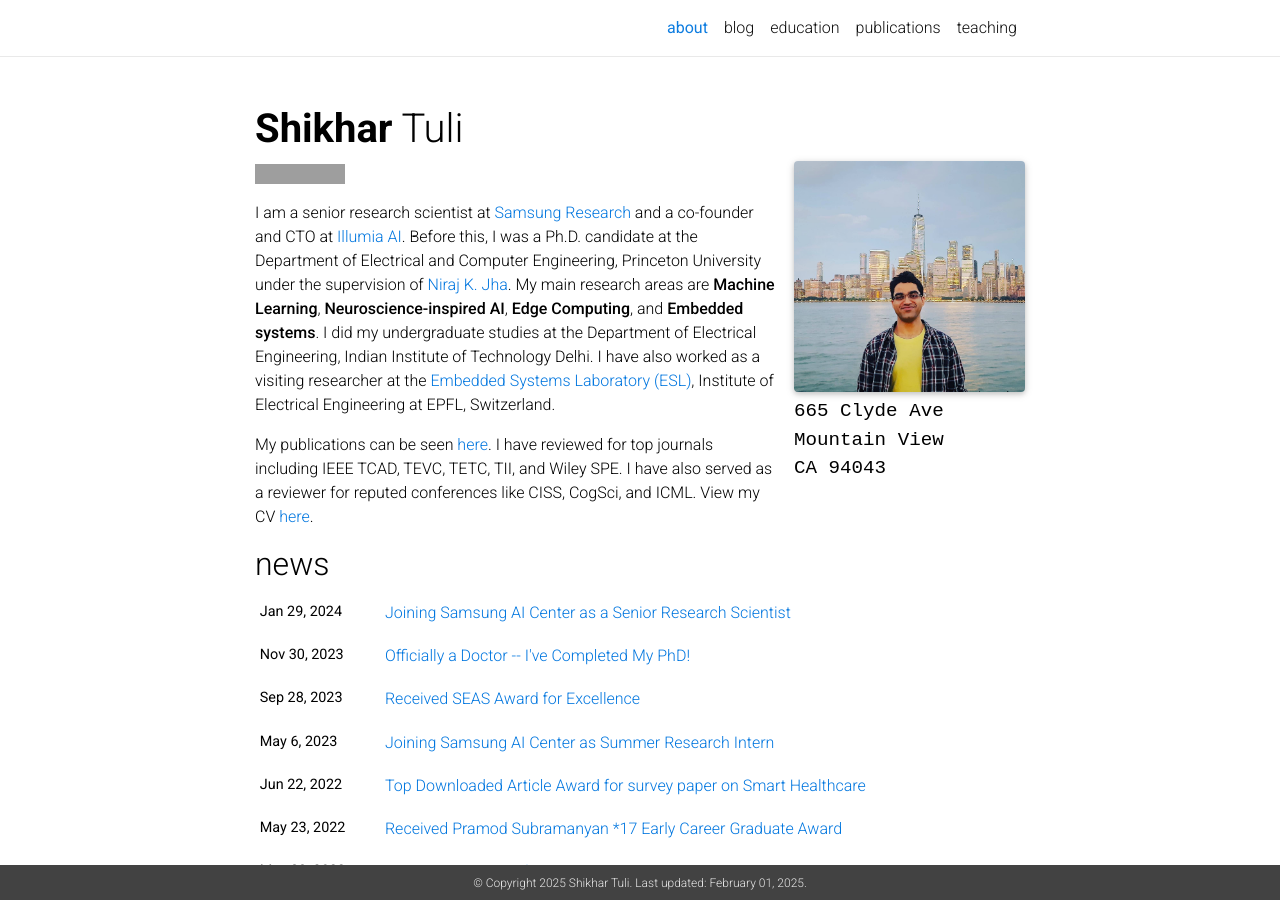
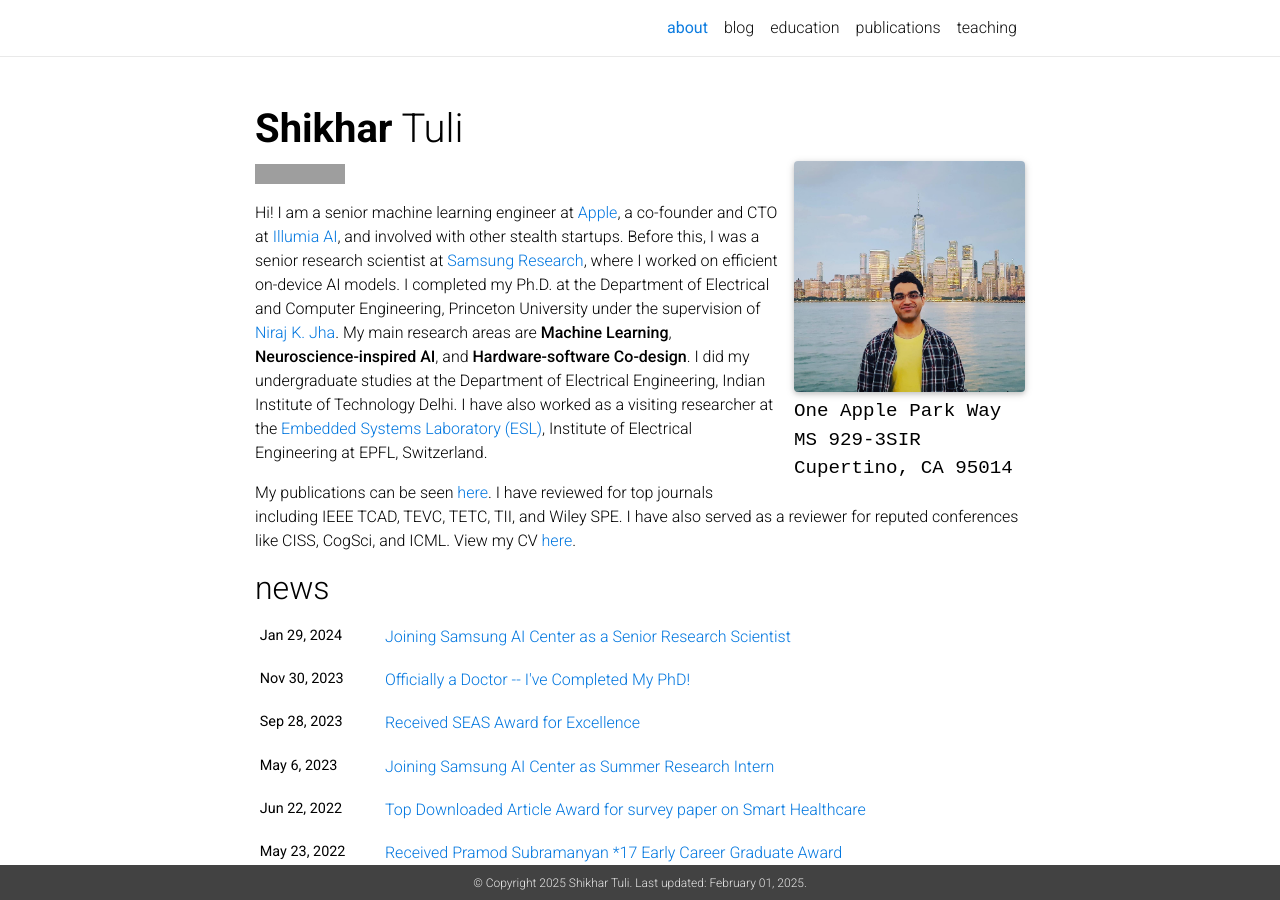
Before and after one commit to shikhartuli/shikhartuli.github.io, a Jekyll site: the page built from _pages/about.md, in a window 1280 px wide and 900 px high. Built offline with Jekyll 4.4.1, drawn with Linux system fonts in a browser that asks for light colours; nearby versions of some CDN libraries; a style sheet for code colours, icons or effects is not loaded; grey boxes are pictures that could not be loaded.

Commit message:
Update about.md

```diff
--- a/_pages/about.md
+++ b/_pages/about.md
@@ -2,15 +2,15 @@
 layout: about
 title: about
 permalink: /
-description: <a href="#">Senior Research Scientist</a>. Address. Contacts. Moto. Etc.
+description: <a href="#">Senior ML Engineer</a>. Address. Contacts. Moto. Etc.
 
 profile:
   align: right
   image: prof_pic.jpg
   address: >
-    <p>665 Clyde Ave</p>
-    <p>Mountain View</p>
-    <p>CA 94043</p>
+    <p>One Apple Park Way</p>
+    <p>MS 929-3SIR</p>
+    <p>Cupertino, CA 95014</p>
 
 news: true  # includes a list of news items
 selected_papers: true # includes a list of papers marked as "selected={true}"
@@ -19,6 +19,6 @@
 
 [![Hits](https://hits.seeyoufarm.com/api/count/incr/badge.svg?url=https%3A%2F%2Fshikhartuli.github.io&count_bg=%230076DF&title_bg=%23555555&icon=&icon_color=%23E7E7E7&title=hits&edge_flat=false)](https://shikhartuli.github.io)
 
-I am a senior research scientist at [Samsung Research](https://sra.samsung.com) and a co-founder and CTO at [Illumia AI](https://www.illumia.ai). Before this, I was a Ph.D. candidate at the Department of Electrical and Computer Engineering, Princeton University under the supervision of [Niraj K. Jha](https://www.princeton.edu/~jha/). My main research areas are **Machine Learning**, **Neuroscience-inspired AI**, **Edge Computing**, and **Embedded systems**. I did my undergraduate studies at the Department of Electrical Engineering, Indian Institute of Technology Delhi. I have also worked as a visiting researcher at the [Embedded Systems Laboratory (ESL)](https://www.epfl.ch/labs/esl/), Institute of Electrical Engineering at EPFL, Switzerland.
+Hi! I am a senior machine learning engineer at [Apple](https://www.apple.com), a co-founder and CTO at [Illumia AI](https://www.illumia.ai), and involved with other stealth startups. Before this, I was a senior research scientist at [Samsung Research](https://sra.samsung.com), where I worked on efficient on-device AI models. I completed my Ph.D. at the Department of Electrical and Computer Engineering, Princeton University under the supervision of [Niraj K. Jha](https://www.princeton.edu/~jha/). My main research areas are **Machine Learning**, **Neuroscience-inspired AI**, and **Hardware-software Co-design**. I did my undergraduate studies at the Department of Electrical Engineering, Indian Institute of Technology Delhi. I have also worked as a visiting researcher at the [Embedded Systems Laboratory (ESL)](https://www.epfl.ch/labs/esl/), Institute of Electrical Engineering at EPFL, Switzerland.
 
 My publications can be seen [here](/publications/). I have reviewed for top journals including IEEE TCAD, TEVC, TETC, TII, and Wiley SPE. I have also served as a reviewer for reputed conferences like CISS, CogSci, and ICML. View my CV [here](https://shikhartuli.github.io/assets/pdf/CV.pdf){:target="_blank"}.
```
